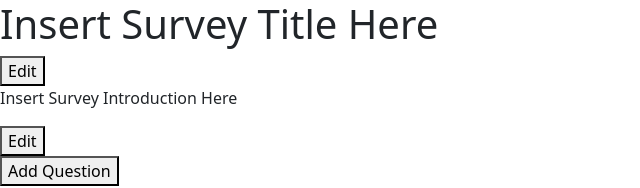
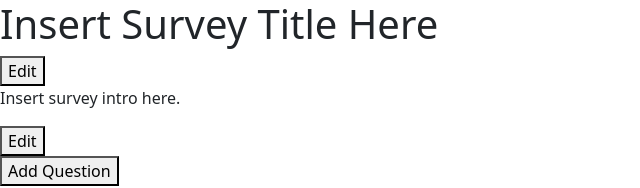
Before and after one commit to AppleVine/survey_app_frontend, a React (Create React App) app: page /surveys/create in a window 1280 px wide. Shown: the top 188 px of the page, without its empty margins (0-640 px from the left). Built offline with nearby package versions, Linux system fonts and the light colour scheme.

Commit message:
Add reducer to manage survey creation state

```diff
--- a/src/components/createSurvey/EditFieldButton.jsx
+++ b/src/components/createSurvey/EditFieldButton.jsx
@@ -1,11 +1,20 @@
 import React from 'react'
 
-export default function EditFieldButton({ editMode, handleClick }) {
-  const buttonText = editMode ? "Save" : "Edit";
+export default function EditFieldButton({ state, dispatch, parent, inputData }) {
+  const buttonText = state.editMode[parent] ? "Save" : "Edit";
+
+  // IN PROGRESS - Trying to make this save the text entered in parent container using reducer
+  const handleClick = () => {
+    if (state.editMode[parent]) {
+      dispatch({type: "save", [parent]: inputData })
+    } else {
+      dispatch({type: "edit", editMode: { [parent]: true }})
+    }
+  }
 
   return (
     <div>
-      <button onClick={ handleClick }>{ buttonText }</button>
+      <button onClick={ () => handleClick() }>{ buttonText }</button>
     </div>
   )
 }
--- a/src/components/createSurvey/SurveyCompletionMessage.jsx
+++ b/src/components/createSurvey/SurveyCompletionMessage.jsx
@@ -1,21 +1,16 @@
-import React, { useState } from 'react'
+import React from 'react'
 import EditFieldButton from './EditFieldButton'
 
-export default function SurveyCompletionMessage() {
-  const [editMode, setEditMode] = useState(false);
-
-  const handleClick = () => {
-    setEditMode(!editMode)
-  }
+export default function SurveyCompletionMessage({ state, dispatch }) {
 
   return (
     <div>
-      { editMode?
+      { state.editMode.completionMessage ?
         <textarea id='survey-completion-message' name='survey-completion-message' placeholder='Insert Survey Completion Message Here'></textarea>
         :
         <p>Insert Survey Completion Message Here</p>
       }
-      <EditFieldButton handleClick={ handleClick } editMode={ editMode } />
+      <EditFieldButton state={ state } dispatch={ dispatch } parent={ "completionMessage" } />
     </div>
   )
 }
--- a/src/components/createSurvey/SurveyIntroText.jsx
+++ b/src/components/createSurvey/SurveyIntroText.jsx
@@ -1,21 +1,15 @@
-import React, { useState } from 'react'
 import EditFieldButton from './EditFieldButton'
 
-export default function SurveyIntroText() {
-  const [editMode, setEditMode] = useState(false);
-
-  const handleClick = () => {
-    setEditMode(!editMode)
-  }
+export default function SurveyIntroText({ state, dispatch }) {
 
   return (
     <div>
-      { editMode?
+      { state.editMode.introduction ?
         <textarea id='survey-intro-text' name='survey-intro-text' placeholder='Insert Survey Introduction Here'></textarea>
         :
-        <p>Insert Survey Introduction Here</p>
+        <p>{ state.introduction }</p>
       }
-      <EditFieldButton handleClick={ handleClick } editMode={ editMode } />
+      <EditFieldButton state={ state } dispatch={ dispatch } parent={ "introduction" } />
     </div>
   )
 }
--- a/src/components/createSurvey/SurveyTitle.jsx
+++ b/src/components/createSurvey/SurveyTitle.jsx
@@ -1,21 +1,16 @@
-import React, { useState } from 'react'
+import React from 'react'
 import EditFieldButton from './EditFieldButton'
 
-export default function SurveyTitle() {
-  const [editMode, setEditMode] = useState(false);
-
-  const handleClick = () => {
-    setEditMode(!editMode)
-  }
+export default function SurveyTitle({ state, dispatch }) {
 
   return (
     <div>
-      { editMode?
+      { state.editMode.title ?
         <input type='text' id='survey-title' name='survey-title' placeholder='Insert Survey Title Here'></input>
         :
         <h1>Insert Survey Title Here</h1>
       }
-      <EditFieldButton handleClick={ handleClick } editMode={ editMode } />
+      <EditFieldButton state={ state } dispatch={ dispatch } parent={ "title" } />
     </div>
   )
 }
--- /dev/null
+++ b/src/components/createSurvey/surveyReducer.jsx
@@ -0,0 +1,58 @@
+const initialSurvey = {
+    title: "Insert Survey Title Here",
+    description: "Insert survey description here.",
+    introduction: "Insert survey intro here.",
+    completionMessage: "Insert survey completion message here.",
+    questions: [],
+    editMode: {
+        title: false,
+        description: false,
+        introduction: false,
+        completionMessage: false
+    }
+}
+
+const surveyReducer = (previousState, instructions) => {
+
+    // stateEditable will be used in all cases
+    let stateEditable = null;
+
+    switch (instructions.type) {
+
+        case "save":
+            // TODO Perform data validation
+            if ( instructions.title.length < 1 ) {
+                console.log("Error: Title must contain at least one character");
+                return previousState
+            }
+
+            // Create an editable version of previous state
+            stateEditable = [...previousState]
+            // Push new data to state
+            stateEditable.push(instructions.data);
+            // Return new state
+            return stateEditable;
+
+        case "edit":
+            // Create an editable version of previous state
+            stateEditable = [...previousState]
+            // Remove edit mode from all other fields
+            for (let field in stateEditable.editMode) {
+                if (field) {
+                    field = false;
+                }
+            }
+            // Push new data to state
+            stateEditable.push(instructions.data.editMode);
+            // Return new state
+            return stateEditable;
+
+        default:
+            // invalid instructions provided!
+            return previousState;
+    }
+}
+
+module.exports = {
+    surveyReducer, initialSurvey
+}
--- a/src/pages/CreateSurvey.jsx
+++ b/src/pages/CreateSurvey.jsx
@@ -1,18 +1,21 @@
-import React from 'react';
+import React, { useReducer } from 'react';
+import { surveyReducer, initialSurvey } from '../components/createSurvey/surveyReducer';
 import SurveyTitle from '../components/createSurvey/SurveyTitle';
 import SurveyIntroText from '../components/createSurvey/SurveyIntroText';
 import SurveyQuestionsContainer from '../components/createSurvey/SurveyQuestionsContainer';
 import SurveyCompletionMessage from '../components/createSurvey/SurveyCompletionMessage';
 import SaveChangesButton from '../components/createSurvey/SaveChangesButton';
 
-export default function createSurvey() {
+export default function CreateSurvey() {
+  const [state, dispatch] = useReducer(surveyReducer, initialSurvey);
+
   return (
     <div>
-      <SurveyTitle />
-      <SurveyIntroText />
-      <SurveyQuestionsContainer />
-      <SurveyCompletionMessage />
-      <SaveChangesButton />
+      <SurveyTitle state={ state } dispatch={ dispatch } />
+      <SurveyIntroText state={ state } dispatch={ dispatch } />
+      <SurveyQuestionsContainer state={ state } dispatch={ dispatch } />
+      <SurveyCompletionMessage state={ state } dispatch={ dispatch } />
+      <SaveChangesButton state={ state } dispatch={ dispatch } />
     </div>
   )
 }
```
